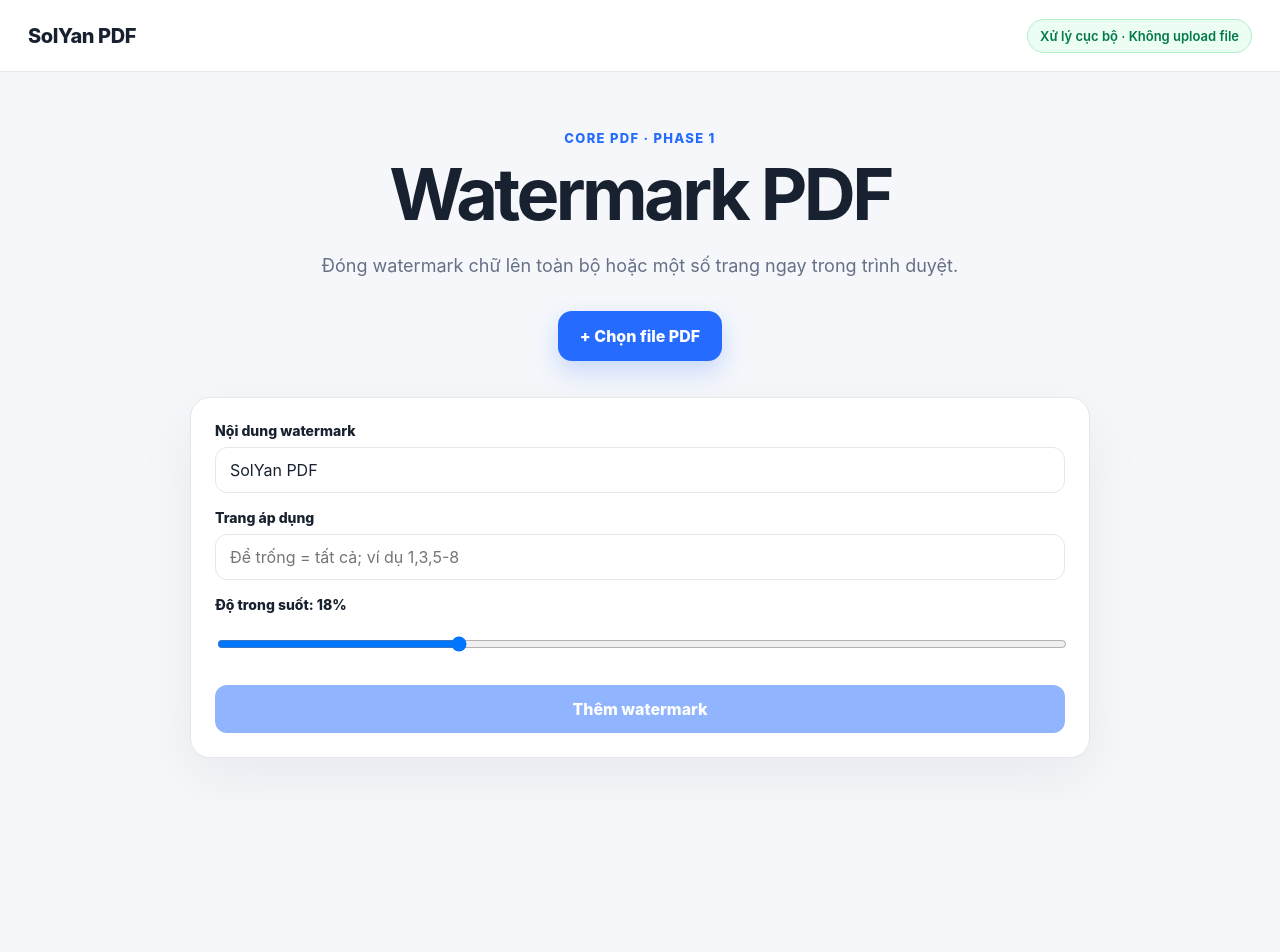
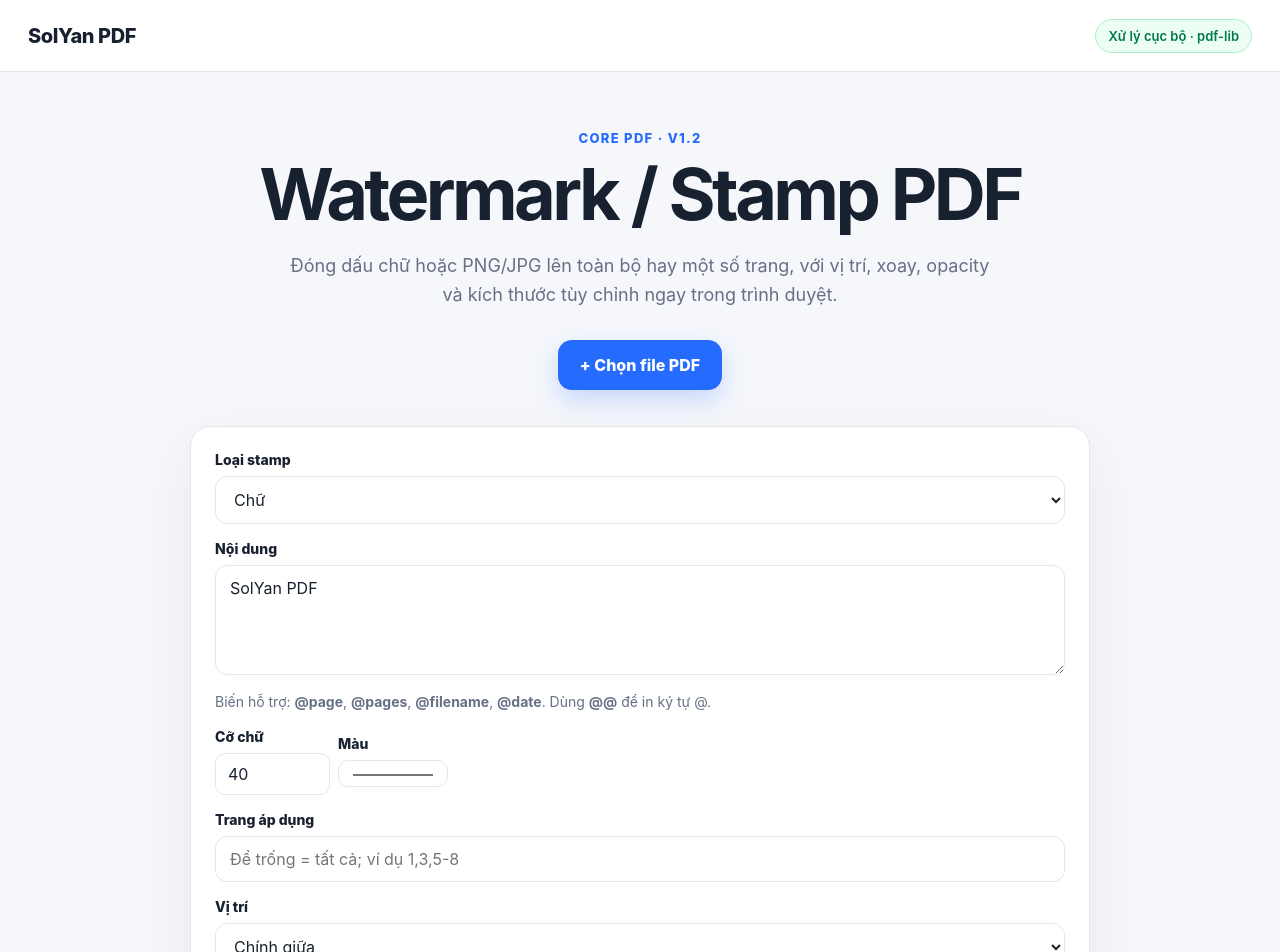
Before and after one commit to solyan842/SolYan-PDF, a Next.js app in the folder frontend/: page /watermark in a window 1280 px wide. Shown: the top 952 px of the page. Before the commit the page ends 800 px from the top, so only its background shows below. Built offline with nearby package versions, Linux system fonts and the light colour scheme.

Commit message:
feat: upgrade Watermark to text/image Stamp

```diff
--- a/frontend/app/watermark/page.tsx
+++ b/frontend/app/watermark/page.tsx
@@ -1,56 +1,131 @@
 'use client';
 
 import { ChangeEvent, useState } from 'react';
-import { degrees, PDFDocument, rgb, StandardFonts } from 'pdf-lib';
+import { PDFDocument } from 'pdf-lib';
 import { downloadPdf, parsePages } from '../../lib/pdf-client';
+import { applyStamp, StampPosition } from '../../lib/stamp';
+
+type StampKind = 'text' | 'image';
+
+const MAX_FILE_SIZE = 100 * 1024 * 1024;
+const MAX_PAGE_COUNT = 500;
+
+const POSITIONS: Array<{ value: StampPosition; label: string }> = [
+  { value: 'top-left', label: 'Trên trái' },
+  { value: 'top-center', label: 'Trên giữa' },
+  { value: 'top-right', label: 'Trên phải' },
+  { value: 'middle-left', label: 'Giữa trái' },
+  { value: 'center', label: 'Chính giữa' },
+  { value: 'middle-right', label: 'Giữa phải' },
+  { value: 'bottom-left', label: 'Dưới trái' },
+  { value: 'bottom-center', label: 'Dưới giữa' },
+  { value: 'bottom-right', label: 'Dưới phải' },
+  { value: 'custom', label: 'Tọa độ X/Y tùy chỉnh' },
+];
 
 export default function WatermarkPage() {
   const [file, setFile] = useState<File | null>(null);
+  const [kind, setKind] = useState<StampKind>('text');
   const [text, setText] = useState('SolYan PDF');
+  const [image, setImage] = useState<File | null>(null);
   const [pages, setPages] = useState('');
-  const [opacity, setOpacity] = useState(0.18);
+  const [opacity, setOpacity] = useState(0.25);
+  const [rotation, setRotation] = useState(0);
+  const [position, setPosition] = useState<StampPosition>('center');
+  const [customX, setCustomX] = useState(40);
+  const [customY, setCustomY] = useState(40);
+  const [fontSize, setFontSize] = useState(40);
+  const [color, setColor] = useState('#596674');
+  const [imageWidth, setImageWidth] = useState(25);
   const [busy, setBusy] = useState(false);
   const [error, setError] = useState('');
 
-  function onFile(event: ChangeEvent<HTMLInputElement>) { setFile(event.target.files?.[0] ?? null); setError(''); }
+  function onFile(event: ChangeEvent<HTMLInputElement>) {
+    const selected = event.target.files?.[0] ?? null;
+    if (selected && selected.size > MAX_FILE_SIZE) {
+      setFile(null);
+      setError('PDF vượt giới hạn 100 MB cho Stamp local.');
+      event.target.value = '';
+      return;
+    }
+    setFile(selected);
+    setError('');
+  }
 
-  async function applyWatermark() {
-    if (!file || !text.trim()) return;
-    setBusy(true); setError('');
+  async function apply() {
+    if (!file || (kind === 'text' && !text.trim()) || (kind === 'image' && !image)) return;
+    setBusy(true);
+    setError('');
     try {
-      const pdf = await PDFDocument.load(await file.arrayBuffer());
-      const font = await pdf.embedFont(StandardFonts.HelveticaBold);
-      const indexes = parsePages(pages, pdf.getPageCount());
-      indexes.forEach((index) => {
-        const page = pdf.getPage(index);
-        const { width, height } = page.getSize();
-        const fontSize = Math.max(24, Math.min(width, height) / 10);
-        const textWidth = font.widthOfTextAtSize(text, fontSize);
-        page.drawText(text, {
-          x: (width - textWidth) / 2,
-          y: height / 2,
-          size: fontSize,
-          font,
-          color: rgb(0.35, 0.4, 0.48),
-          opacity,
-          rotate: degrees(35),
+      const sourceBytes = await file.arrayBuffer();
+      const source = await PDFDocument.load(sourceBytes);
+      if (source.getPageCount() > MAX_PAGE_COUNT) throw new Error(`PDF vượt giới hạn ${MAX_PAGE_COUNT} trang cho Stamp local.`);
+      const pageIndexes = parsePages(pages, source.getPageCount());
+
+      const common = {
+        pageIndexes,
+        opacity,
+        rotation,
+        position,
+        customX,
+        customY,
+        filename: file.name,
+      };
+
+      let output: Uint8Array;
+      if (kind === 'text') {
+        output = await applyStamp(sourceBytes, {
+          ...common,
+          kind: 'text',
+          text,
+          fontSize,
+          color,
         });
-      });
-      downloadPdf(await pdf.save({ useObjectStreams: true }), 'solyan-watermarked.pdf');
-    } catch (cause) { setError(cause instanceof Error ? cause.message : 'Không thể thêm watermark.'); }
-    finally { setBusy(false); }
+      } else {
+        if (!image) throw new Error('Hãy chọn ảnh PNG hoặc JPG.');
+        const lower = image.name.toLowerCase();
+        const imageType = image.type === 'image/png' || lower.endsWith('.png') ? 'png' : 'jpg';
+        if (imageType === 'jpg' && !(image.type === 'image/jpeg' || /\.jpe?g$/.test(lower))) {
+          throw new Error('Stamp ảnh chỉ hỗ trợ PNG hoặc JPG.');
+        }
+        output = await applyStamp(sourceBytes, {
+          ...common,
+          kind: 'image',
+          imageBytes: new Uint8Array(await image.arrayBuffer()),
+          imageType,
+          widthPercent: imageWidth,
+        });
+      }
+
+      downloadPdf(output, 'solyan-stamped.pdf');
+    } catch (cause) {
+      setError(cause instanceof Error ? cause.message : 'Không thể thêm stamp.');
+    } finally {
+      setBusy(false);
+    }
   }
 
   return <main className="shell">
-    <header className="topbar"><a className="brand" href="/">SolYan PDF</a><div className="privacy-pill">Xử lý cục bộ · Không upload file</div></header>
-    <section className="hero compact-hero"><p className="eyebrow">CORE PDF · PHASE 1</p><h1>Watermark PDF</h1><p className="subtitle">Đóng watermark chữ lên toàn bộ hoặc một số trang ngay trong trình duyệt.</p><label className="picker"><input type="file" accept="application/pdf,.pdf" onChange={onFile}/><span>+ Chọn file PDF</span></label></section>
+    <header className="topbar"><a className="brand" href="/">SolYan PDF</a><div className="privacy-pill">Xử lý cục bộ · pdf-lib</div></header>
+    <section className="hero compact-hero"><p className="eyebrow">CORE PDF · V1.2</p><h1>Watermark / Stamp PDF</h1><p className="subtitle">Đóng dấu chữ hoặc PNG/JPG lên toàn bộ hay một số trang, với vị trí, xoay, opacity và kích thước tùy chỉnh ngay trong trình duyệt.</p><label className="picker"><input type="file" accept="application/pdf,.pdf" onChange={onFile}/><span>+ Chọn file PDF</span></label></section>
     <section className="workspace form-workspace">
-      <label className="field"><span>Nội dung watermark</span><input value={text} onChange={(e)=>setText(e.target.value)} /></label>
+      <label className="field"><span>Loại stamp</span><select value={kind} onChange={(e)=>setKind(e.target.value as StampKind)}><option value="text">Chữ</option><option value="image">Ảnh PNG/JPG</option></select></label>
+      {kind === 'text' ? <>
+        <label className="field"><span>Nội dung</span><textarea value={text} onChange={(e)=>setText(e.target.value)} rows={3}/></label>
+        <p className="hint">Biến hỗ trợ: <b>@page</b>, <b>@pages</b>, <b>@filename</b>, <b>@date</b>. Dùng <b>@@</b> để in ký tự @.</p>
+        <div className="inline-controls"><label className="field"><span>Cỡ chữ</span><input type="number" min="6" max="180" value={fontSize} onChange={(e)=>setFontSize(Number(e.target.value))}/></label><label className="field"><span>Màu</span><input type="color" value={color} onChange={(e)=>setColor(e.target.value)}/></label></div>
+      </> : <>
+        <label className="field"><span>Ảnh stamp</span><input type="file" accept="image/png,image/jpeg,.png,.jpg,.jpeg" onChange={(e)=>setImage(e.target.files?.[0] ?? null)}/></label>
+        <label className="field"><span>Rộng ảnh: {imageWidth}% chiều rộng trang</span><input type="range" min="2" max="95" step="1" value={imageWidth} onChange={(e)=>setImageWidth(Number(e.target.value))}/></label>
+      </>}
       <label className="field"><span>Trang áp dụng</span><input value={pages} onChange={(e)=>setPages(e.target.value)} placeholder="Để trống = tất cả; ví dụ 1,3,5-8" /></label>
-      <label className="field"><span>Độ trong suốt: {Math.round(opacity * 100)}%</span><input type="range" min="0.05" max="0.6" step="0.05" value={opacity} onChange={(e)=>setOpacity(Number(e.target.value))}/></label>
+      <label className="field"><span>Vị trí</span><select value={position} onChange={(e)=>setPosition(e.target.value as StampPosition)}>{POSITIONS.map((item)=><option key={item.value} value={item.value}>{item.label}</option>)}</select></label>
+      {position === 'custom' && <div className="inline-controls"><label className="field"><span>X (pt)</span><input type="number" value={customX} onChange={(e)=>setCustomX(Number(e.target.value))}/></label><label className="field"><span>Y (pt)</span><input type="number" value={customY} onChange={(e)=>setCustomY(Number(e.target.value))}/></label></div>}
+      <div className="inline-controls"><label className="field"><span>Góc xoay</span><input type="number" min="-180" max="180" step="1" value={rotation} onChange={(e)=>setRotation(Number(e.target.value))}/></label><label className="field"><span>Opacity: {Math.round(opacity * 100)}%</span><input type="range" min="0.05" max="1" step="0.05" value={opacity} onChange={(e)=>setOpacity(Number(e.target.value))}/></label></div>
       {file && <p className="selected-file">Đã chọn: <strong>{file.name}</strong></p>}
+      <p className="hint">Giới hạn 100 MB / 500 trang. Stamp được thêm vào content stream; thao tác này thay đổi PDF và có thể làm mất hiệu lực chữ ký số hiện có.</p>
       {error && <div className="error">{error}</div>}
-      <button className="merge-button" type="button" onClick={applyWatermark} disabled={!file || !text.trim() || busy}>{busy ? 'Đang xử lý…' : 'Thêm watermark'}</button>
+      <button className="merge-button" type="button" onClick={apply} disabled={!file || busy || (kind === 'text' ? !text.trim() : !image)}>{busy ? 'Đang xử lý…' : 'Thêm Stamp'}</button>
     </section>
   </main>;
 }
```
